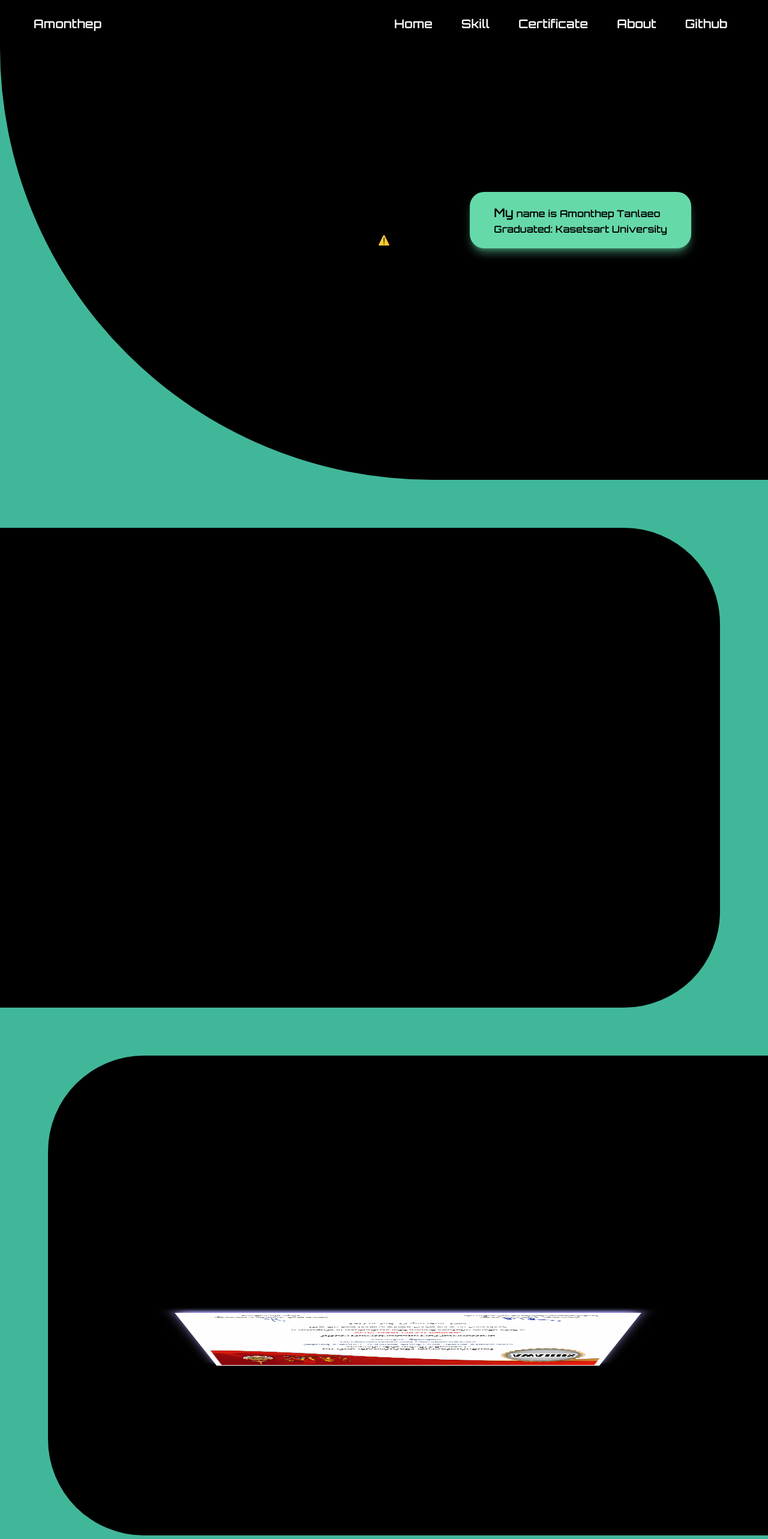
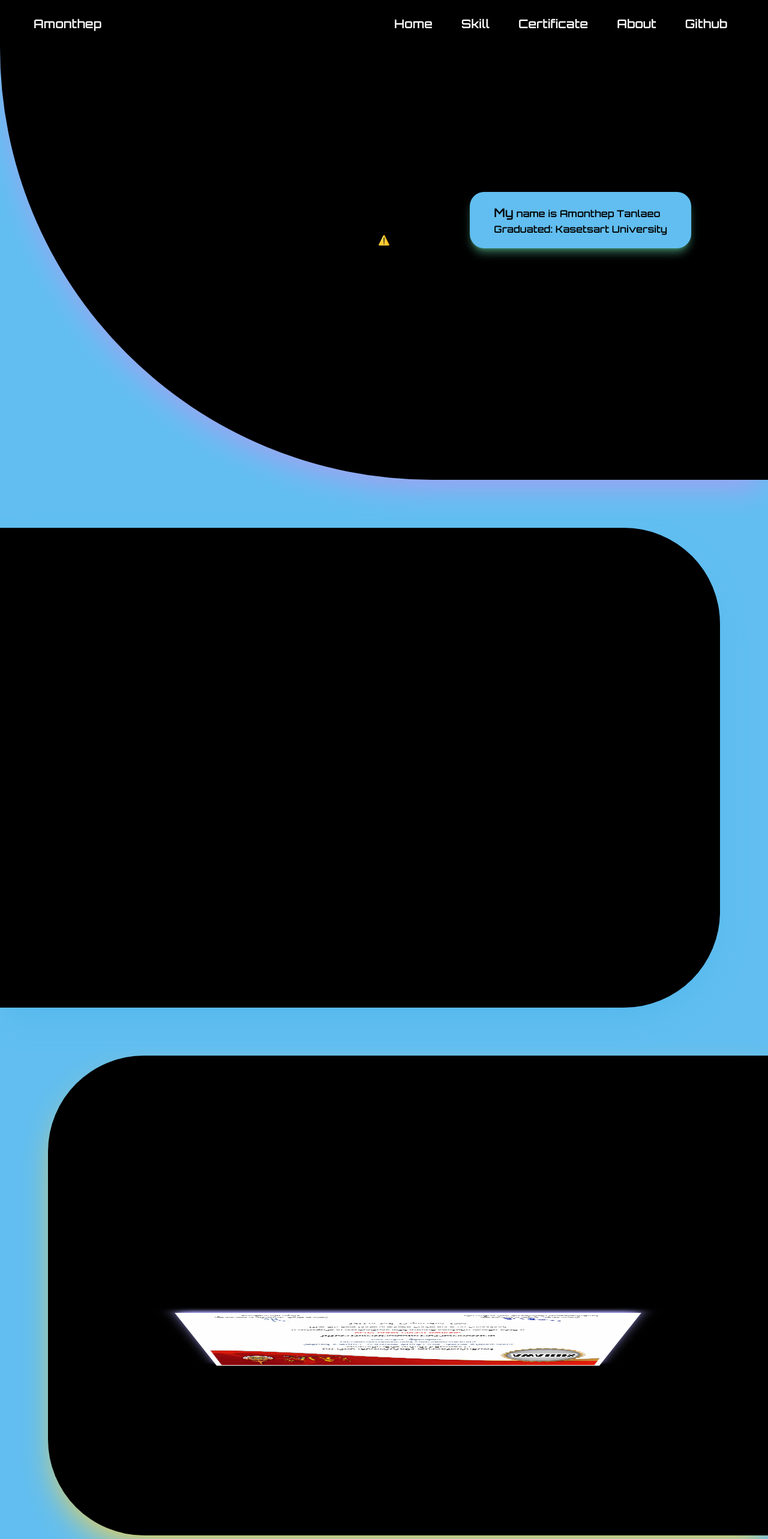
Before and after one commit to amontheptanlaeo/myport, a Next.js app: page / in a window 1280 px wide. Shown: the top 2566 px of the page at 60% size. Built offline with nearby package versions, Linux system fonts and the light colour scheme; no server answers.

Commit message:
finished

```diff
--- a/components/Navbar.js
+++ b/components/Navbar.js
@@ -45,14 +45,14 @@ function Navbar({mySkill , myAbout , myContact , myHome}) {
 
 
   return (
-    <div className={`w-full bg-none ${isOpen ? 'h-screen items-start pt-[1.55rem] sticky':'h-20 items-center'} flex justify-between px-14  font-bold text-white text-[20px] absolute top-0 z-[9999] overflow-hidden `}>
+    <div className={`w-full bg-none ${isOpen ? 'h-screen items-start pt-[1.55rem] absolute':'h-20 items-center'} flex justify-between px-14  font-bold text-white text-[20px] absolute top-0 z-[9999] overflow-hidden `}>
         <motion.h1 initial={{x:-200}} animate={{ x: 0 }} transition={{ duration: 1 }} className='cursor-pointer hover:tracking-widest transition-all duration-100 ease-linear'>Amonthep</motion.h1>
         <motion.button initial={{x:200}} animate={{ x: 0 }} transition={{ duration: 1 }} className={`${isOpen ? 'pt-1':''} sm:hidden w-9 scale-150 flex justify-center`} onClick={()=>setIsOpen(!isOpen)}>
             <svg xmlns="http://www.w3.org/2000/svg" className="h-5 w-5" viewBox="0 0 20 20" fill="currentColor">
                 <path fillRule="evenodd" d="M3 5a1 1 0 011-1h12a1 1 0 110 2H4a1 1 0 01-1-1zM3 10a1 1 0 011-1h12a1 1 0 110 2H4a1 1 0 01-1-1zM3 15a1 1 0 011-1h12a1 1 0 110 2H4a1 1 0 01-1-1z" clipRule="evenodd" />
             </svg>
         </motion.button>
-        <div className={`absolute ${isOpen ? 'right-0 fixed':'right-[-1000px]'} sm:hidden w-full top-0 bg-[#E4778C] border-l-8 border-white h-screen flex justify-center items-center flex-col gap-10 transition-all duration-300 ease-linear`}>
+        <div className={` ${isOpen ? 'right-0 fixed block':'right-[-700px] hidden'} sm:hidden w-full top-0 bg-[#E4778C] h-screen flex justify-center items-center flex-col gap-10 transition-all duration-300 ease-linear`}>
             <div className='cursor-pointer transition-all duration-100 ease-linear hover:text-[#000000] text-[#000000]' onClick={()=>setIsOpen(!isOpen)}>X</div>
             <p className='cursor-pointer transition-all duration-100 ease-linear hover:text-[#000000] text-[#000000]' onClick={() => {
               myHome.current.scrollIntoView()
--- a/components/Section1.js
+++ b/components/Section1.js
@@ -3,7 +3,7 @@ import { motion } from "framer-motion"
 import { Player, Controls } from '@lottiefiles/react-lottie-player';
 function Section1({myHome}) {
   return (
-    <div ref={myHome} className='h-screen bg-black text-black flex justify-center items-center rounded-bl-[10rem] sm:rounded-bl-[20rem] md:rounded-bl-[45rem]  overflow-hidden mb-10 md:mb-20 transition-all duration-300 ease-linear'>
+    <div ref={myHome} className='h-screen bg-black text-black flex justify-center items-center rounded-bl-[10rem] sm:rounded-bl-[20rem] md:rounded-bl-[45rem]  overflow-hidden mb-10 md:mb-20 transition-all duration-300 ease-linear shadow-2xl shadow-[#A5A1F1]'>
       <motion.div initial={{scale:1.5}} animate={{scale:1}} transition={{duration:1}}>
         <Player
               autoplay
@@ -17,7 +17,7 @@ function Section1({myHome}) {
       </motion.div>
 
       {/* <img className='object-cover w-screen h-screen rounded-bl-[50rem]' src='https://www.payakornber.com/wp-content/uploads/revslider/slider_8/video-bg.jpg'/> */}
-      <motion.div initial={{scale:0}} drag dragConstraints={{top:0 , right:0 , left:0, bottom:0}} animate={{scale:1,y:[0,20,0]}} transition={{duration:1.2 }} className='absolute right-30 top-80 sm:right-32 flex justify-center items-center text-black bg-[#66D9A9] shadow-lg shadow-[#66d9a983]  cursor-grabbing rounded-3xl pl-10 pr-10 pt-5 pb-5 test font-bold transition-all duration-300 ease-linear'>
+      <motion.div initial={{scale:0}} drag dragConstraints={{top:0 , right:0 , left:0, bottom:0}} animate={{scale:1,y:[0,20,0]}} transition={{duration:1.2 }} className='absolute right-30 top-80 sm:right-32 flex justify-center items-center text-black bg-[#62BEF0] shadow-lg shadow-[#66d9a983]  cursor-grabbing rounded-3xl pl-10 pr-10 pt-5 pb-5 test font-bold transition-all duration-300 ease-linear'>
         <div>
           <h1 className='text-[12px] sm:text-[16px] text-black transition-all duration-300 ease-linear'><span className='text-[20px] sm:text-[20px] transition-all duration-300 ease-linear'>My</span> name is <span className='text-black'>Amonthep Tanlaeo</span></h1>
           <h1 className='text-[12px] sm:text-[16px] transition-all duration-300 ease-linear'>Graduated: <span className='text-black'>Kasetsart University</span></h1>
--- a/components/Section2.js
+++ b/components/Section2.js
@@ -10,7 +10,7 @@ function Section2({mySkill}) {
     });
   }, []);
   return (
-    <div ref={mySkill} className='h-screen bg-black text-white flex justify-center items-center overflow-hidden  mb-10 md:mb-20 flex-col rounded-tr-[5rem] rounded-br-[5rem] sm:rounded-tr-[10rem] sm:rounded-br-[10rem] transition-all duration-300 ease-linear mr-5 sm:mr-10 md:mr-20'>
+    <div ref={mySkill} className='h-screen bg-black text-white flex justify-center items-center overflow-hidden  mb-10 md:mb-20 flex-col rounded-tr-[5rem] rounded-br-[5rem] sm:rounded-tr-[10rem] sm:rounded-br-[10rem] transition-all duration-300 ease-linear mr-5 sm:mr-10 md:mr-20 shadow-2xl shadow-[#53B8EC]'>
     <div data-aos='fade-up' className='mb-20'>
         <h1 className='text-white text-[30px] font-bold tracking-wider sm:text-[50px] transition-all duration-300 ease-linear'>My Skill</h1>
     </div>
--- a/components/Section3.js
+++ b/components/Section3.js
@@ -10,7 +10,7 @@ function Section3({myAbout}) {
     });
   }, []);
   return (
-    <div ref={myAbout} className='h-screen bg-black text-white mb-10 md:mb-20 flex justify-center items-center overflow-hidden flex-col rounded-tl-[5rem] sm:rounded-tl-[10rem] rounded-bl-[5rem] sm:rounded-bl-[10rem] transition-all duration-300 ease-linear ml-5 sm:ml-10 md:ml-20'>
+    <div ref={myAbout} className='h-screen bg-black text-white mb-10 md:mb-20 flex justify-center items-center overflow-hidden flex-col rounded-tl-[5rem] sm:rounded-tl-[10rem] rounded-bl-[5rem] sm:rounded-bl-[10rem] transition-all duration-300 ease-linear ml-5 sm:ml-10 md:ml-20 shadow-2xl shadow-[#EBCF55]'>
     <div data-aos='fade-up' className='mb-20'>
         <h1 className='text-white text-[30px] font-bold tracking-wider sm:text-[50px] transition-all duration-300 ease-linear'>My Certificate</h1>
     </div>
--- a/components/Section4.js
+++ b/components/Section4.js
@@ -10,7 +10,7 @@ function Section4({myContact}) {
     });
   }, []);
   return (
-    <div ref={myContact} className='h-screen bg-black text-white mb-10 md:mb-20 flex justify-center items-center overflow-hidden flex-col rounded-tr-[5rem] sm:rounded-tr-[10rem] rounded-br-[5rem] sm:rounded-br-[10rem] transition-all duration-300 ease-linear mr-5 sm:mr-10 md:mr-20'>
+    <div ref={myContact} className='h-screen bg-black text-white mb-10 md:mb-20 flex justify-center items-center overflow-hidden flex-col rounded-tr-[5rem] sm:rounded-tr-[10rem] rounded-br-[5rem] sm:rounded-br-[10rem] transition-all duration-300 ease-linear mr-5 sm:mr-10 md:mr-20 shadow-2xl shadow-[#EA88AF]'>
       <div data-aos='fade-up' className='mb-20'>
           <h1 className='text-white text-[30px] font-bold tracking-wider sm:text-[50px] transition-all duration-300 ease-linear'>My Infomation</h1>
       </div>
@@ -19,11 +19,11 @@ function Section4({myContact}) {
               <motion.img   animate={{y:[0,20,0]}} transition={{duration:1.5 , repeat:Infinity}}   className='cursor-pointer w-[150px]  h-[150px] md:w-[250px] md:h-[250px] lg:w-[300px] lg:h-[300px] object-cover object-center rounded-full bg-[#fff] flex justify-center items-center p-2 transition-all duration-300 ease-linear' src='/Images/Me.jpg'/>
           </div>
       </div>
-      <div data-aos='fade-down' className='mb-20 bg-[#fff] p-5 rounded-lg cursor-default shadow-2xl shadow-[#41B799]'>
-          <p className='text-black text-[12px] font-bold tracking-wider sm:text-[20px] md:text-[25px] transition-all duration-300 ease-linear'><span className='text-black'>{'Graduated =>'}</span> Kasetsart University 🏫</p>
-          <p className='text-black text-[12px] font-bold tracking-wider sm:text-[20px] md:text-[25px] transition-all duration-300 ease-linear'><span className='text-black'>{'Field of Study =>'}</span> Computer Science 🧑‍💻</p>
-          <p className='text-black text-[12px] font-bold tracking-wider sm:text-[20px] md:text-[25px] transition-all duration-300 ease-linear'><span className='text-black'>{'GPA =>'}</span> 3.32 🎓</p>
-          <p className='text-black text-[12px] font-bold tracking-wider sm:text-[20px] md:text-[25px] transition-all duration-300 ease-linear'><span className='text-black'>{'Email =>'}</span> Amontheptanlaeo111@gmail.com 📧</p>
+      <div data-aos='flip-right' className='mb-20 bg-[#fff] p-5 rounded-lg cursor-default shadow-2xl shadow-[#41B799]'>
+          <p className='text-black text-[12px] font-bold tracking-wider sm:text-[20px] md:text-[25px] transition-all duration-300 ease-linear'><span className='text-black'>{'Graduated =>'}</span> (Kasetsart University)</p>
+          <p className='text-black text-[12px] font-bold tracking-wider sm:text-[20px] md:text-[25px] transition-all duration-300 ease-linear'><span className='text-black'>{'Field of Study =>'}</span> (Computer Science)</p>
+          <p className='text-black text-[12px] font-bold tracking-wider sm:text-[20px] md:text-[25px] transition-all duration-300 ease-linear'><span className='text-black'>{'GPA =>'}</span> (3.32)</p>
+          <p className='text-black text-[12px] font-bold tracking-wider sm:text-[20px] md:text-[25px] transition-all duration-300 ease-linear'><span className='text-black'>{'Email =>'}</span> (Amontheptanlaeo111@gmail.com)</p>
       </div>
   </div>
   )
--- a/styles/globals.css
+++ b/styles/globals.css
@@ -12,7 +12,7 @@ html,
 body {
   font-family: -apple-system, BlinkMacSystemFont, Segoe UI, Roboto, Oxygen,
     Ubuntu, Cantarell, Fira Sans, Droid Sans, Helvetica Neue, sans-serif;
-    background-color: #41B799;
+    background-color: #62BEF0;
     font-family: 'Orbitron', sans-serif;
     scroll-behavior: smooth;
 }
```
